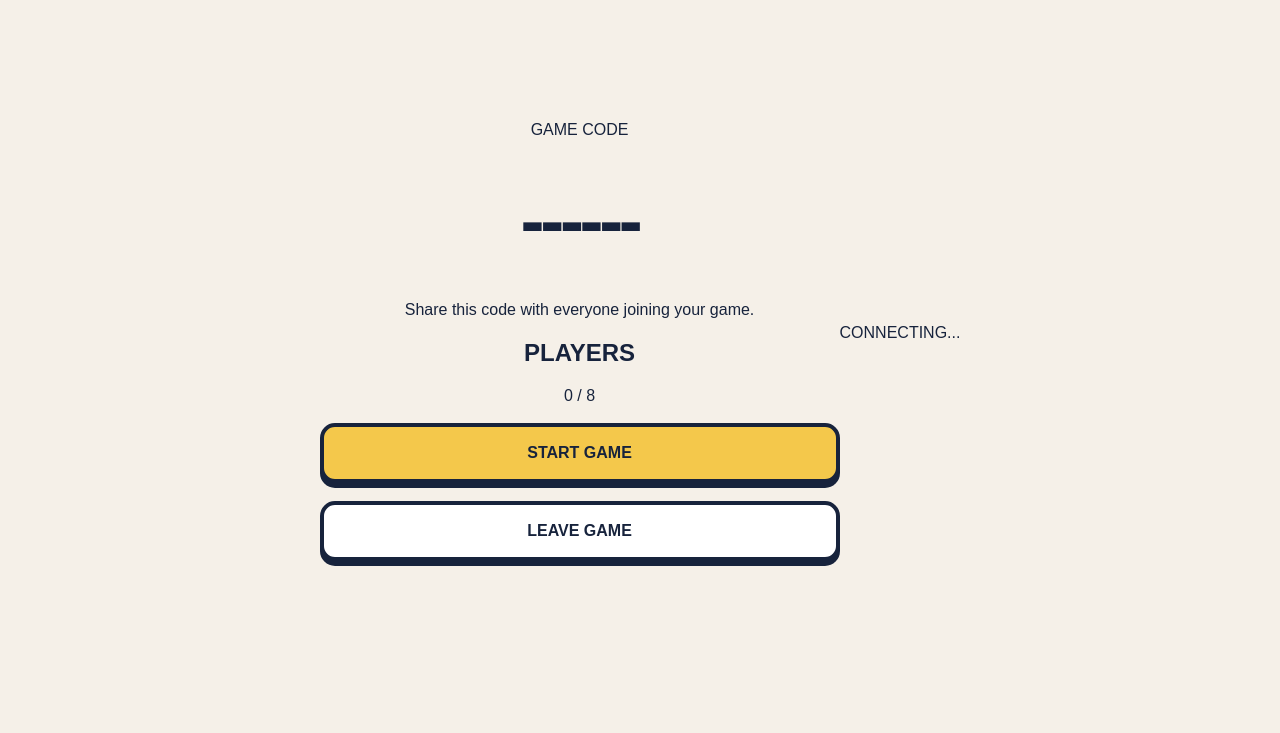
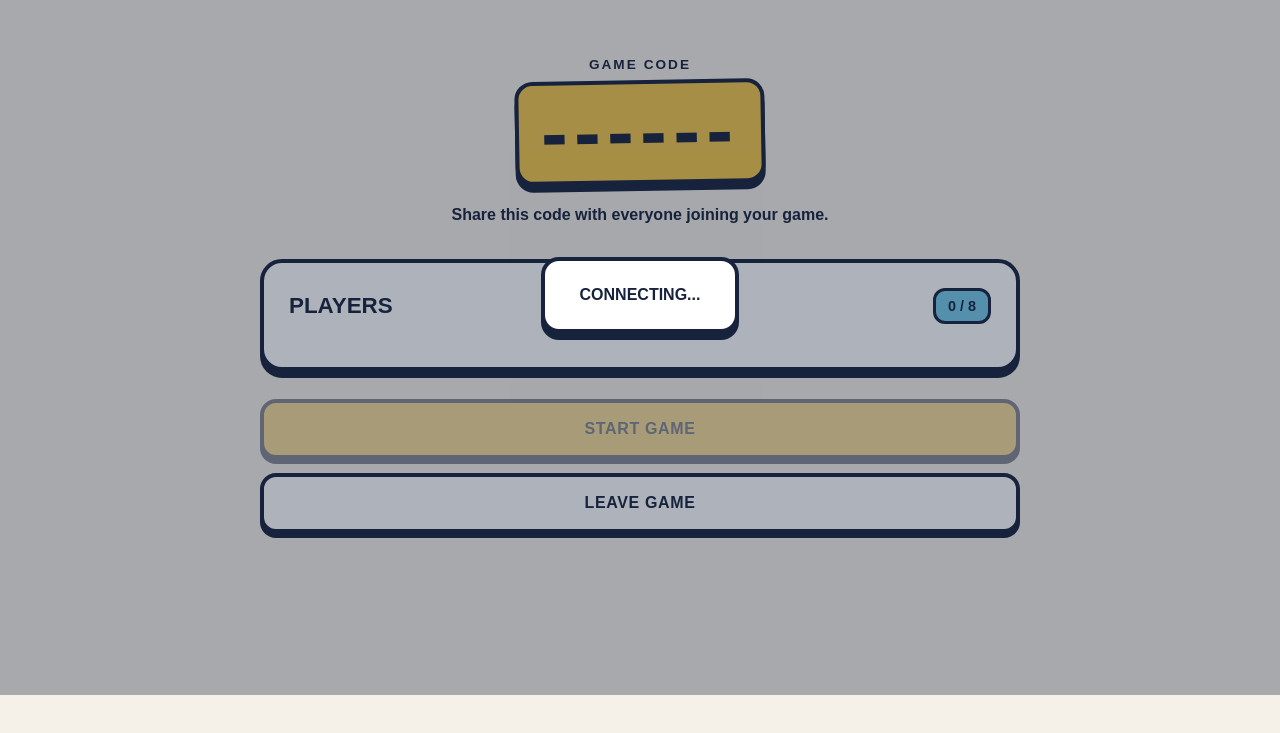
Before and after one commit to EllfredTheHuman/Most-Common-Man, a plain HTML site: page lobby/lobby.html in a window 1280 px wide. Shown: the part 105-838 px from the top of the page. After the commit the page ends 800 px from the top, so only its background shows below. Drawn offline with Linux system fonts and the light colour scheme.

Commit message:
Refactor lobby.css with CSS variables and layout changes
Updated CSS variables and styles for lobby layout and components.

````diff
--- a/lobby/lobby.css
+++ b/lobby/lobby.css
@@ -1,8 +1,18 @@
-```css
 * {
     box-sizing: border-box;
     margin: 0;
     padding: 0;
+}
+
+:root {
+    --navy: #17233c;
+    --blue: #75c9e8;
+    --yellow: #f4c84b;
+    --coral: #f18475;
+    --green: #a8d8a0;
+    --lavender: #c8b8e8;
+    --cream: #f5f0e8;
+    --white: #ffffff;
 }
 
 body {
@@ -14,86 +24,249 @@ body {
     justify-content: center;
 
     font-family: Arial, Helvetica, sans-serif;
-    background: #f5f0e8;
-    color: #17233c;
+    color: var(--navy);
+    background: var(--cream);
 }
 
 .lobby {
     width: 100%;
-    max-width: 520px;
-    text-align: center;
+    max-width: 760px;
 }
 
-h1 {
-    font-size: clamp(2.5rem, 9vw, 4.5rem);
-    line-height: 0.9;
-    font-weight: 900;
-    letter-spacing: -0.06em;
+/* Header */
+
+.lobby-header {
+    text-align: center;
+    margin-bottom: 35px;
 }
 
-.subtitle {
-    margin-top: 15px;
+.eyebrow {
+    margin-bottom: 8px;
+
+    font-size: 0.85rem;
+    font-weight: 900;
+    letter-spacing: 0.15em;
+}
+
+.lobby-header h1 {
+    display: inline-block;
+
+    padding: 8px 22px;
+
+    font-size: clamp(2.8rem, 12vw, 5rem);
+    line-height: 1;
+    font-weight: 900;
+    letter-spacing: 0.08em;
+
+    background: var(--yellow);
+    border: 4px solid var(--navy);
+    border-radius: 18px;
+
+    box-shadow: 0 7px 0 var(--navy);
+
+    transform: rotate(-1deg);
+}
+
+.lobby-header > p:last-child {
+    margin-top: 22px;
+
+    font-size: 1rem;
     font-weight: 700;
 }
 
-.setup-card {
-    margin-top: 40px;
-    padding: 30px;
+/* Players */
 
-    background: white;
-    border: 4px solid #17233c;
+.players-section {
+    padding: 25px;
+
+    background: var(--white);
+    border: 4px solid var(--navy);
     border-radius: 22px;
-    box-shadow: 0 8px 0 #17233c;
+
+    box-shadow: 0 7px 0 var(--navy);
 }
 
-label {
-    display: block;
-    margin-bottom: 10px;
+.section-header {
+    display: flex;
+    align-items: center;
+    justify-content: space-between;
+
+    margin-bottom: 18px;
+}
+
+.section-header h2 {
+    font-size: 1.4rem;
+    font-weight: 900;
+}
+
+#playerCount {
+    padding: 7px 12px;
 
     font-size: 0.9rem;
     font-weight: 900;
-    letter-spacing: 0.06em;
+
+    background: var(--blue);
+    border: 3px solid var(--navy);
+    border-radius: 12px;
 }
 
-input {
-    width: 100%;
-    padding: 16px;
+.players-list {
+    display: grid;
+    grid-template-columns: repeat(2, 1fr);
+    gap: 12px;
+}
 
-    border: 4px solid #17233c;
+.player {
+    display: flex;
+    align-items: center;
+    gap: 12px;
+
+    min-height: 64px;
+    padding: 12px 15px;
+
+    background: var(--cream);
+    border: 3px solid var(--navy);
     border-radius: 14px;
 
-    font-size: 1rem;
-    outline: none;
+    font-weight: 900;
 }
 
-input:focus {
-    box-shadow: 0 0 0 4px #f4c84b;
+.player:nth-child(4n + 1) {
+    background: var(--blue);
+}
+
+.player:nth-child(4n + 2) {
+    background: var(--yellow);
+}
+
+.player:nth-child(4n + 3) {
+    background: var(--coral);
+}
+
+.player:nth-child(4n + 4) {
+    background: var(--green);
+}
+
+.player-name {
+    overflow: hidden;
+    text-overflow: ellipsis;
+    white-space: nowrap;
+}
+
+.host-badge {
+    margin-left: auto;
+
+    padding: 4px 7px;
+
+    font-size: 0.65rem;
+    font-weight: 900;
+
+    background: var(--white);
+    border: 2px solid var(--navy);
+    border-radius: 7px;
+}
+
+/* Actions */
+
+.lobby-actions {
+    display: flex;
+    flex-direction: column;
+    gap: 14px;
+
+    margin-top: 28px;
 }
 
 button {
     width: 100%;
-    margin-top: 18px;
     padding: 17px 20px;
 
-    border: 4px solid #17233c;
-    border-radius: 15px;
+    border: 4px solid var(--navy);
+    border-radius: 16px;
 
-    background: #f4c84b;
-    color: #17233c;
+    background: var(--yellow);
+    color: var(--navy);
 
     font-size: 1rem;
     font-weight: 900;
+    letter-spacing: 0.04em;
 
     cursor: pointer;
-    box-shadow: 0 5px 0 #17233c;
+    box-shadow: 0 5px 0 var(--navy);
+
+    transition:
+        transform 0.1s ease,
+        box-shadow 0.1s ease;
 }
 
-button:active {
+button:hover:not(:disabled) {
+    transform: translateY(-2px);
+    box-shadow: 0 7px 0 var(--navy);
+}
+
+button:active:not(:disabled) {
     transform: translateY(4px);
-    box-shadow: 0 1px 0 #17233c;
+    box-shadow: 0 1px 0 var(--navy);
+}
+
+button:disabled {
+    cursor: not-allowed;
+    opacity: 0.5;
 }
 
 button.secondary {
-    background: #ffffff;
+    background: var(--white);
 }
-```
+
+/* Loading */
+
+.loading {
+    position: fixed;
+    inset: 0;
+
+    display: flex;
+    align-items: center;
+    justify-content: center;
+
+    background: rgba(23, 35, 60, 0.35);
+}
+
+.loading.hidden {
+    display: none;
+}
+
+.loading-card {
+    padding: 25px 35px;
+
+    background: var(--white);
+    border: 4px solid var(--navy);
+    border-radius: 18px;
+
+    box-shadow: 0 7px 0 var(--navy);
+
+    font-weight: 900;
+}
+
+/* Mobile */
+
+@media (max-width: 600px) {
+    body {
+        padding: 18px;
+    }
+
+    .players-section {
+        padding: 18px;
+    }
+
+    .players-list {
+        grid-template-columns: 1fr;
+    }
+
+    .lobby-header {
+        margin-bottom: 28px;
+    }
+
+    .lobby-header h1 {
+        font-size: 3rem;
+        padding: 7px 15px;
+    }
+}
````
